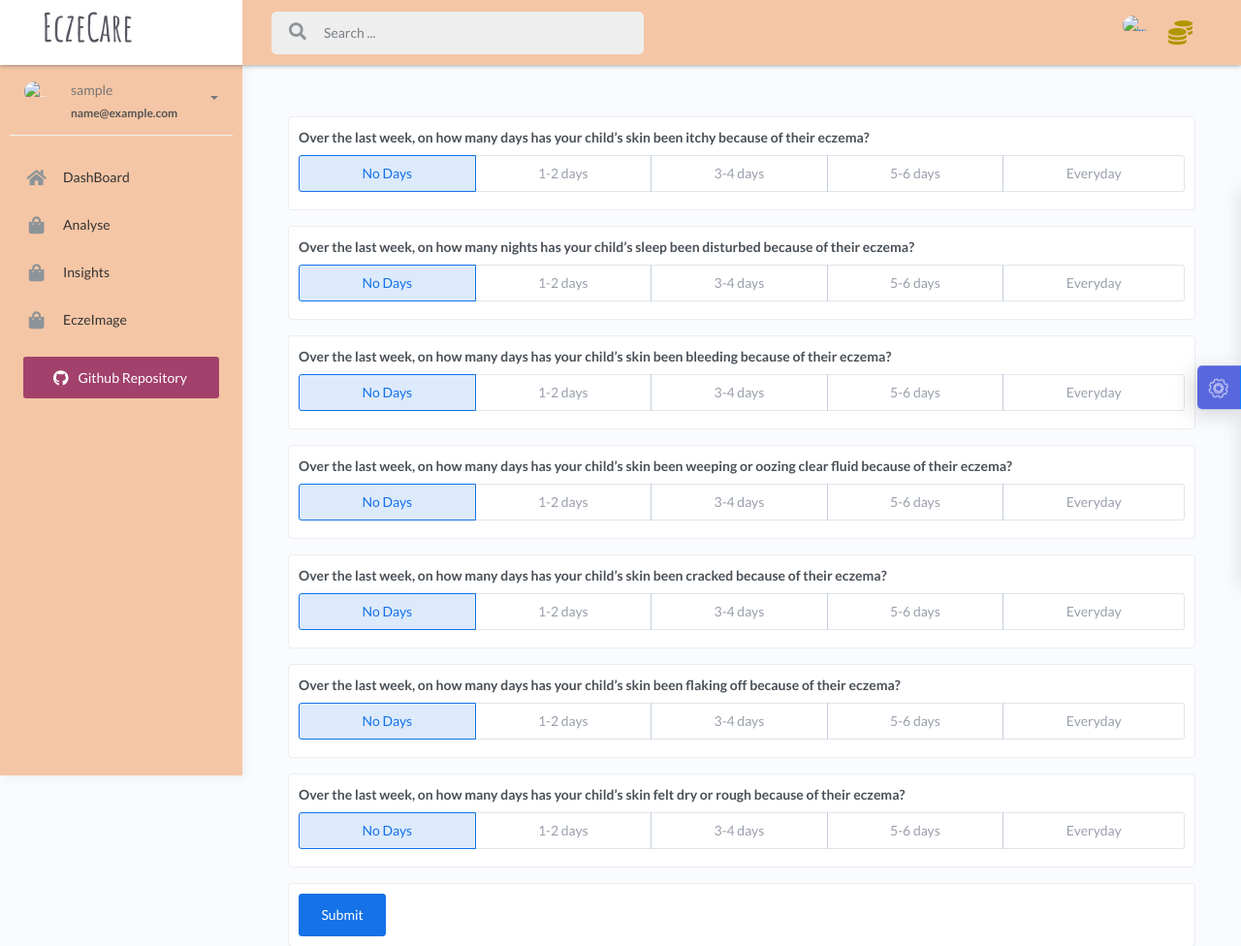
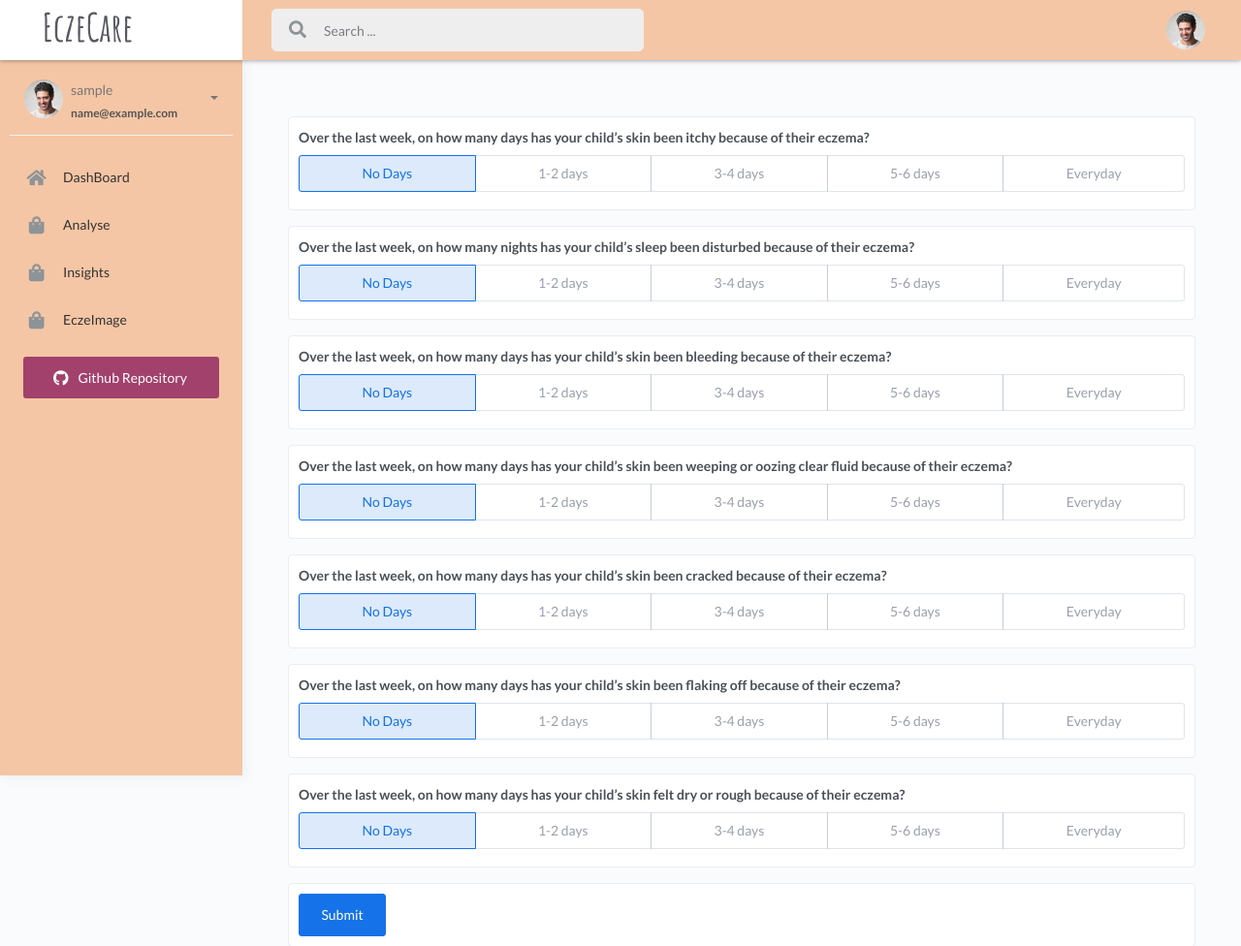
Before and after one commit to KamaljeetSahoo/EczeCare, a Django app: page /analyse/ in a window 1280 px wide. Shown: the top 976 px of the page at 97% size. Run offline with Django 4.2, Linux system fonts and the light colour scheme; the visitor is signed in with stand-in values (Sample User, id 1); some libraries are stand-ins or nearby versions.

Commit message:
MInor fixes

```diff
--- a/Insights/views.py
+++ b/Insights/views.py
@@ -6,13 +6,9 @@
 def insights_page(request):
     if request.user.is_authenticated:
         poemscore = list(request.user.poemscore_set.all())
-        l = []
-        i = 1
         p = []
         for score in poemscore:
             p.append(poem_calc_db(score))
-            l.append(i)
-            i+=1
 
         #Image fetch from db
         images, masks = [], []
@@ -22,7 +18,7 @@
             masks.append(e.processed_image.url)
         a = {
             "poem_score":p,
-            "labels":l,
+            "labels":[i+1 for i in range(len(p))],
             "images": images,
             "masks": masks,
             "test_image": images[0]
--- a/templates/layouts/base1.html
+++ b/templates/layouts/base1.html
@@ -52,7 +52,6 @@
 		{% endif %}
 
 	</div>
-	{% include 'configuration-plugin.html' %}
 
 	{% include 'scripts.html' %}
 
--- a/templates/navigation.html
+++ b/templates/navigation.html
@@ -41,14 +41,14 @@
 						<li class="nav-item dropdown hidden-caret">
 							<a class="dropdown-toggle profile-pic" data-toggle="dropdown" href="#" aria-expanded="false">
 								<div class="avatar-sm">
-									<img src="{{request.user.profile.profile_pic.url}}" alt="..." class="avatar-img rounded-circle">
+									<img src="/static/assets/img/profile.jpg" alt="..." class="avatar-img rounded-circle">
 								</div>
 							</a>
 							<ul class="dropdown-menu dropdown-user animated fadeIn">
 								<div class="dropdown-user-scroll scrollbar-outer">
 									<li>
 										<div class="user-box">
-											<div class="avatar-lg"><img src="{{request.user.profile.profile_pic.url}}" alt="image profile" class="avatar-img rounded"></div>
+											<div class="avatar-lg"><img src="/static/assets/img/profile.jpg" alt="image profile" class="avatar-img rounded"></div>
 											<div class="u-text">
 												<h4>
 													{{ request.user.username }}
@@ -69,10 +69,6 @@
 						<li class="nav-item">
 							<i class="fa fa-github"></i>
 							<a class="profile-pic">
-								<p>
-									<i class="fas fa-coins" style="color: #b09600; font-size: 25px;"></i>
-									<span class="coin" style="font-size: 15px; font-weight: 400;">{{request.user.profile.coins}}</span>
-								</p>
 							</a>
 						</li>
 					</ul>
--- a/templates/sidebar.html
+++ b/templates/sidebar.html
@@ -6,7 +6,7 @@
         {% if request.user.is_authenticated %}
             <div class="user">
                 <div class="avatar-sm float-left mr-2">
-                    <img src="{{request.user.profile.profile_pic.url}}" alt="..." class="avatar-img rounded-circle">
+                    <img src="/static/assets/img/profile.jpg" alt="..." class="avatar-img rounded-circle">
                 </div>
                 <div class="info">
                     <a data-toggle="collapse" href="#collapseExample" aria-expanded="true">
```
